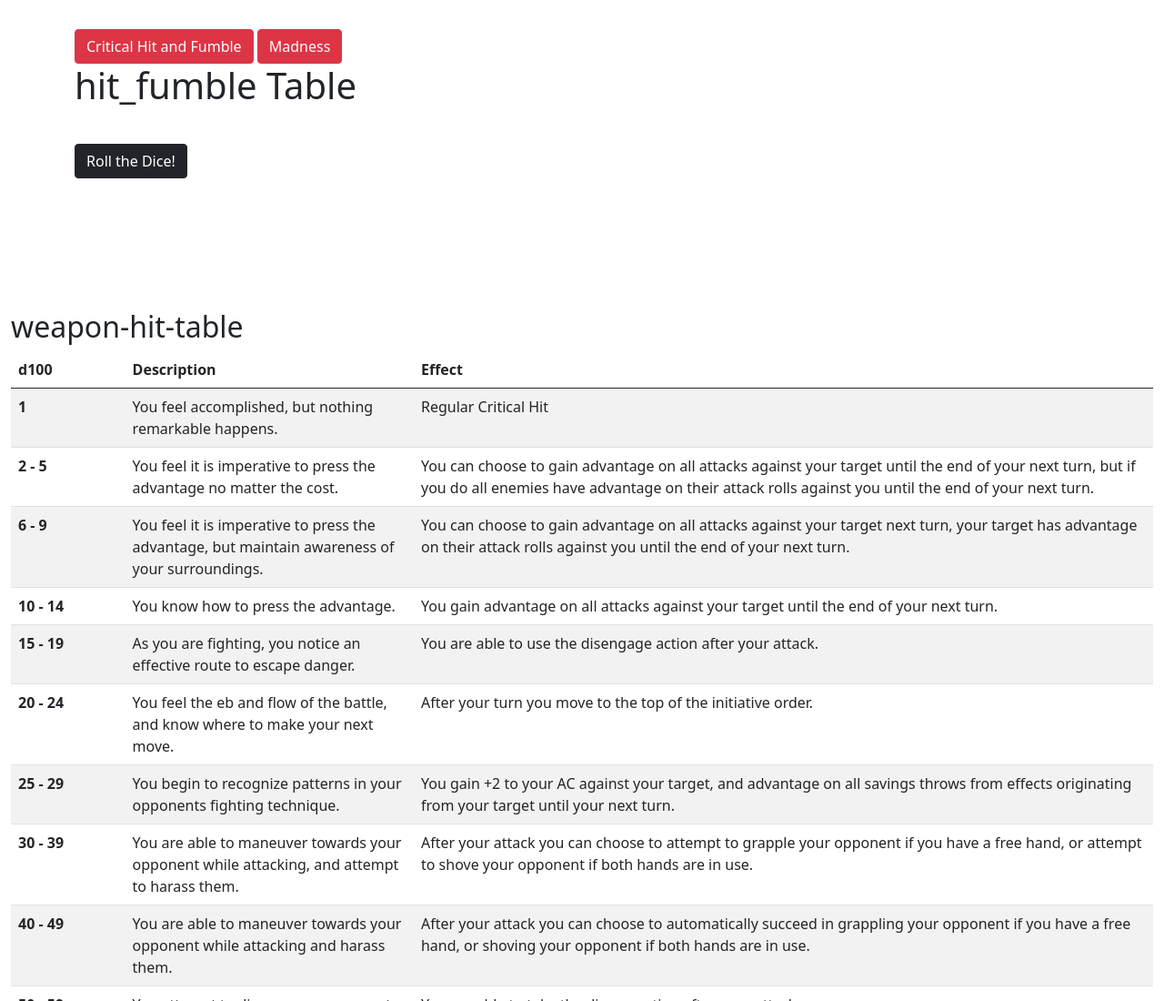
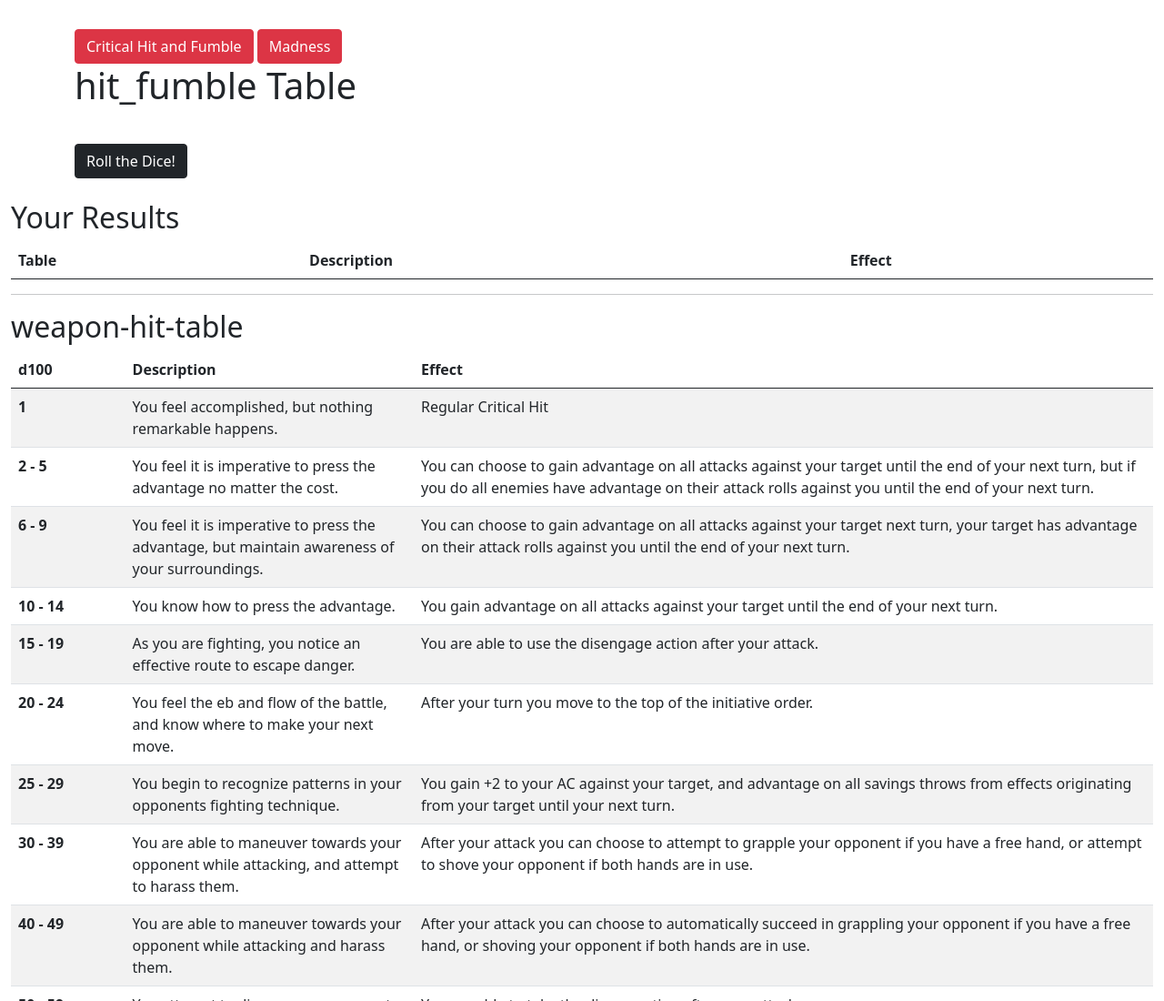
Before and after one commit to nikola1402/dnd_tables_web, a plain HTML site: page index.html in a window 1280 px wide. Shown: the top 1100 px of the page at 91% size. Drawn offline with nearby package versions, Linux system fonts and the light colour scheme.

Commit message:
Removed 'invisible' class from results table'

```diff
--- a/index.html
+++ b/index.html
@@ -191,7 +191,7 @@
                 myNode.removeChild(myNode.lastChild);
             }
 
-            elResultsDiv.classList.add("invisible");
+            // elResultsDiv.classList.add("invisible");
 
             var elResultsTable = document.createElement("table");
             elResultsTable.classList.add("table");
```
